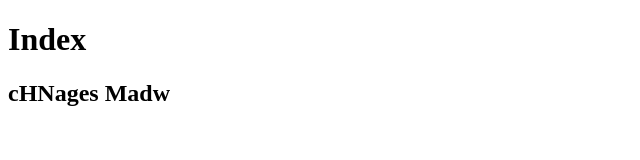
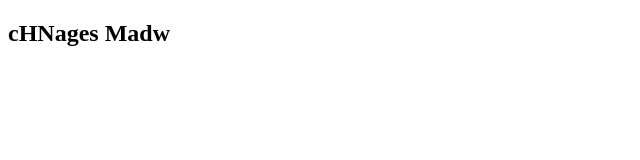
Before and after one commit to Gohel-Hardik-M/git-bash-practise, a plain HTML site: page index.html in a window 1280 px wide. Shown: the whole page, without its empty margins (0-640 px from the left). Drawn offline with Linux system fonts and the light colour scheme.

Commit message:
s commit

```diff
--- a/index.html
+++ b/index.html
@@ -6,7 +6,7 @@
     <title>Index</title>
 </head>
 <body>
-    <h1>Index</h1>
+
     <H2>cHNages Madw</H2>
 </body>
 </html>
```
